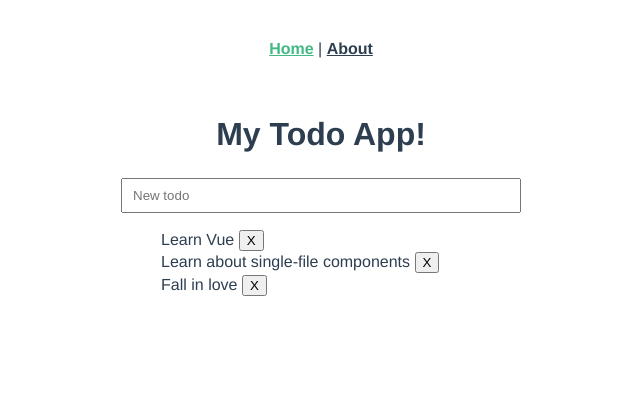
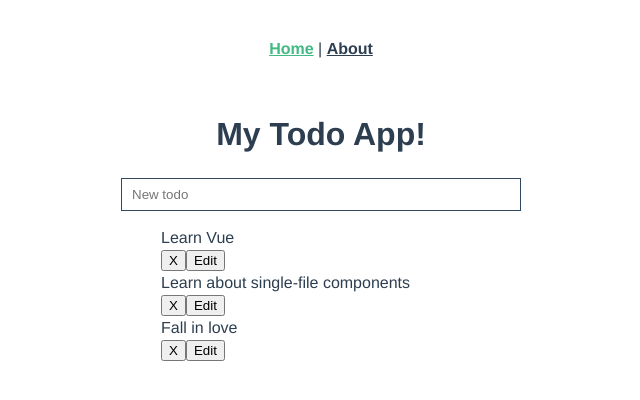
Before and after one commit to jespernpedersen/datodo, a Vue app: page / in a window 1280 px wide. Shown: the top 400 px of the page, without its empty margins (319-959 px from the left). Built offline with nearby package versions, Linux system fonts and the light colour scheme.

Commit message:
New Feature: Editing

```diff
--- a/src/components/BaseInputText.vue
+++ b/src/components/BaseInputText.vue
@@ -34,10 +34,6 @@ export default {
 .input {
   width: 100%;
   padding: 8px 10px;
-  // border: 1px solid $vue-blue;
-}
-
-ul {
-  list-style: none;
+  border: 1px solid $vue-blue;
 }
 </style>
--- a/src/components/TodoListItem.vue
+++ b/src/components/TodoListItem.vue
@@ -1,19 +1,42 @@
 <template>
   <li>
-    {{ todo.text }}
+    <!-- View before editing -->
+    <div v-show="!isEditing">
+      <span>{{ todo.text }}</span>
+    </div>
+    <!-- View in editing -->
+    <div v-show="isEditing">
+      <input v-show="isEditing" v-model="todo.text">
+    </div>
+    <!-- Action buttons -->
     <button @click="$emit('remove', todo.id)">
       X
+    </button>
+    <button v-on:click="showForm" v-show="!isEditing">
+      Edit
+    </button>
+    <button v-on:click="hideForm" v-show="isEditing">
+      Complete
     </button>
   </li>
 </template>
 
 <script>
+
 export default {
-  props: {
-    todo: {
-      type: Object,
-      required: true
+  props: ['todo'],
+  data() {
+    return {
+      isEditing: false,
+    };
+  },
+  methods: {
+    showForm() {
+      this.isEditing = true;
+    },
+    hideForm() {
+      this.isEditing = false;
     }
-  }
-}
+  },
+};
 </script>
```
